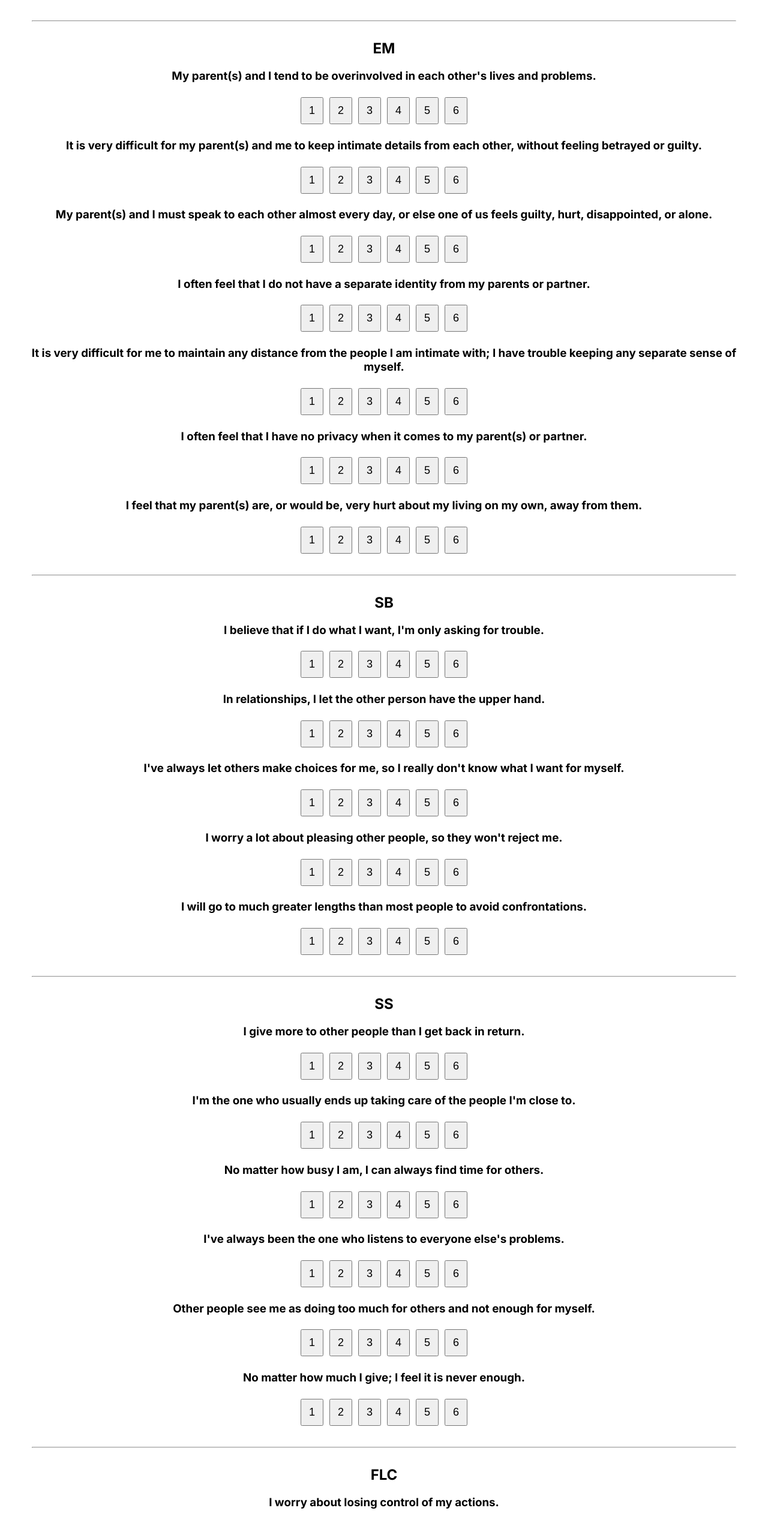
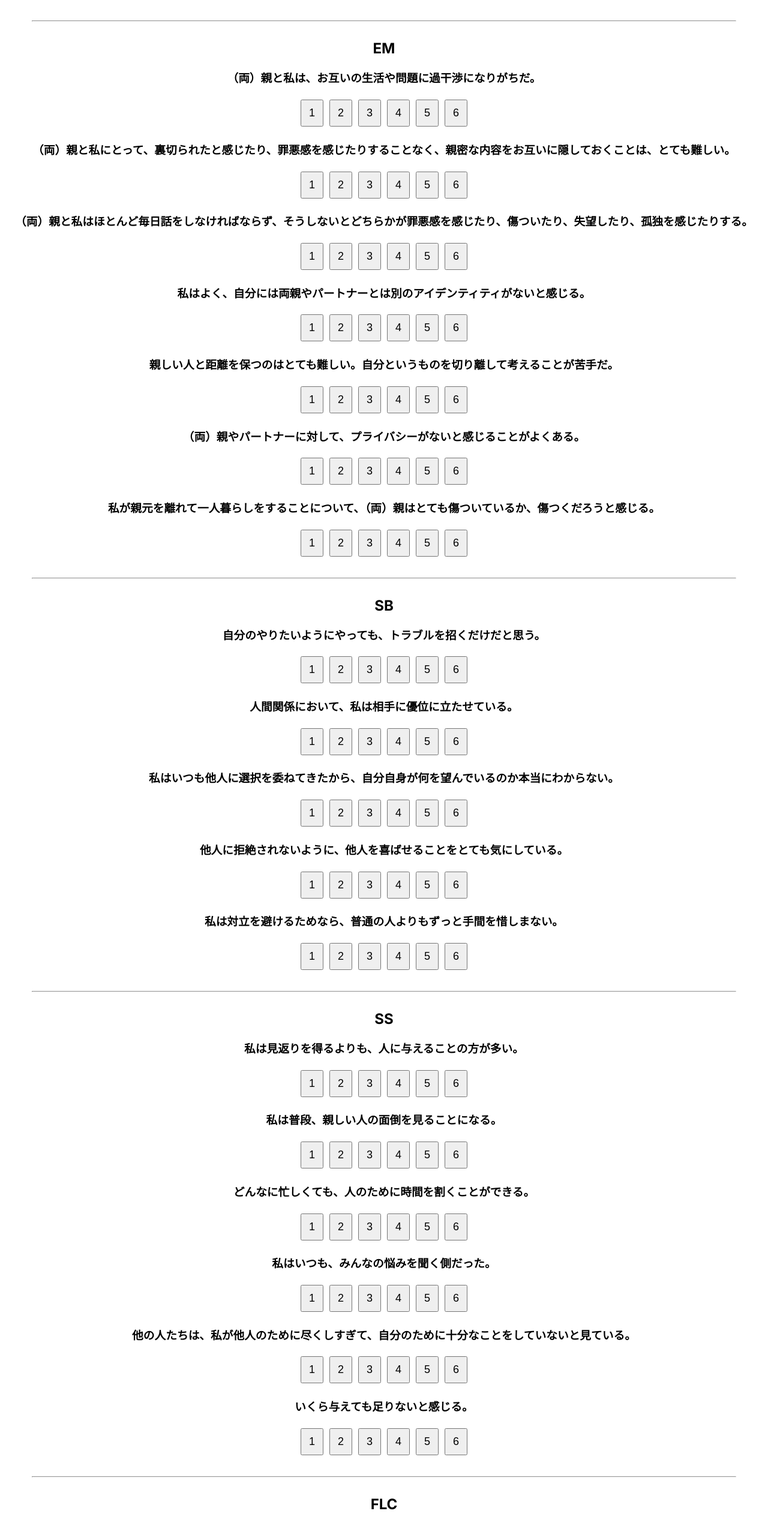
Before and after one commit to quantized-cube/my-psychology-test-app, a Next.js app: page /ysqr in a window 1280 px wide. Shown: the part 7008-9547 px from the top of the page at 60% size. Built offline with nearby package versions, Linux system fonts and the light colour scheme.

Commit message:
翻訳～89

```diff
--- a/app/ysqr/page.tsx
+++ b/app/ysqr/page.tsx
@@ -152,70 +152,70 @@ const questions_8_VH = [
 
 // 50-56: EM
 const questions_9_EM = [
-  "My parent(s) and I tend to be overinvolved in each other's lives and problems.",
-  "It is very difficult for my parent(s) and me to keep intimate details from each other, without feeling betrayed or guilty.",
-  "My parent(s) and I must speak to each other almost every day, or else one of us feels guilty, hurt, disappointed, or alone.",
-  "I often feel that I do not have a separate identity from my parents or partner.",
-  "It is very difficult for me to maintain any distance from the people I am intimate with; I have trouble keeping any separate sense of myself.",
-  "I often feel that I have no privacy when it comes to my parent(s) or partner.",
-  "I feel that my parent(s) are, or would be, very hurt about my living on my own, away from them.",
+  "（両）親と私は、お互いの生活や問題に過干渉になりがちだ。",
+  "（両）親と私にとって、裏切られたと感じたり、罪悪感を感じたりすることなく、親密な内容をお互いに隠しておくことは、とても難しい。",
+  "（両）親と私はほとんど毎日話をしなければならず、そうしないとどちらかが罪悪感を感じたり、傷ついたり、失望したり、孤独を感じたりする。",
+  "私はよく、自分には両親やパートナーとは別のアイデンティティがないと感じる。",
+  "親しい人と距離を保つのはとても難しい。自分というものを切り離して考えることが苦手だ。",
+  "（両）親やパートナーに対して、プライバシーがないと感じることがよくある。",
+  "私が親元を離れて一人暮らしをすることについて、（両）親はとても傷ついているか、傷つくだろうと感じる。",
 ];
 
 // 57- 61: SB
 const questions_10_SB = [
-  "I believe that if I do what I want, I'm only asking for trouble.",
-  "In relationships, I let the other person have the upper hand.",
-  "I've always let others make choices for me, so I really don't know what I want for myself.",
-  "I worry a lot about pleasing other people, so they won't reject me.",
-  "I will go to much greater lengths than most people to avoid confrontations.",
+  "自分のやりたいようにやっても、トラブルを招くだけだと思う。",
+  "人間関係において、私は相手に優位に立たせている。",
+  "私はいつも他人に選択を委ねてきたから、自分自身が何を望んでいるのか本当にわからない。",
+  "他人に拒絶されないように、他人を喜ばせることをとても気にしている。",
+  "私は対立を避けるためなら、普通の人よりもずっと手間を惜しまない。",
 ];
 
 // 62-67: SS
 const questions_11_SS = [
-  "I give more to other people than I get back in return.",
-  "I'm the one who usually ends up taking care of the people I'm close to.",
-  "No matter how busy I am, I can always find time for others.",
-  "I've always been the one who listens to everyone else's problems.",
-  "Other people see me as doing too much for others and not enough for myself.",
-  "No matter how much I give; I feel it is never enough.",
+  "私は見返りを得るよりも、人に与えることの方が多い。",
+  "私は普段、親しい人の面倒を見ることになる。",
+  "どんなに忙しくても、人のために時間を割くことができる。",
+  "私はいつも、みんなの悩みを聞く側だった。",
+  "他の人たちは、私が他人のために尽くしすぎて、自分のために十分なことをしていないと見ている。",
+  "いくら与えても足りないと感じる。",
 ];
 
 // 68-71: FLC
 const questions_12_FLC = [
-  "I worry about losing control of my actions.",
-  "I worry that I might seriously harm someone physically or emotionally if my anger gets out of control.",
-  "I feel that I must control my emotions and impulses, or something bad is likely to happen.",
-  "A lot of anger and resentment build up inside of me that I don't express.",
+  "自分の行動をコントロールできなくなることを心配している。",
+  "怒りが抑えられなくなったら誰かに身体的または精神的に深刻な危害を加えるのではないかと心配になる。",
+  "自分の感情や衝動をコントロールしなければ、何か悪いことが起こりそうな気がする。",
+  "表現できない怒りや憤りが私の中に溜まっている。",
 ];
 
 // 72-76:EC
 const questions_13_EC = [
-  "I am too self-conscious to show positive feelings to others (e.g., affection, showing I care).",
-  "I find it embarrassing to express my feelings to others.",
-  "I find it hard to be warm and spontaneous.",
-  "I control myself so much that people think I am unemotional.",
-  "People see me as uptight emotionally.",
+  "自意識過剰で、他人に肯定的な感情を示せない（愛情、気遣いを示すなど）。",
+  "自分の気持ちを他人に伝えるのは恥ずかしいことだと思う。",
+  "温かく自発的に行動するのは難しい。",
+  "私は自分をコントロールしすぎて、感情的でないと思われてしまう。",
+  "みんなは私のことを感情的に堅苦しいと見ている。",
 ];
 
 // 77-83: US
 const questions_14_US = [
-  "I must be the best at most of what I do; I can't accept second best. ",
-  "I strive to keep almost everything in perfect order.  ",
-  "I have so much to accomplish that there is almost no time to really relax.",
-  "I must meet all my responsibilities.",
-  "I often sacrifice pleasure and happiness to meet my own standards.",
-  "I can't let myself off the hook easily or make excuses for my mistakes.",
-  "I always must be Number One, in terms of my performance.",
+  "私は自分のすることのほとんどで一番でなければならない。二番目は受け入れられない。",
+  "私はほぼすべてのものを完璧な状態に保つよう努めている。",
+  "やり遂げなければならないことが多すぎて、本当にリラックスする時間はほとんどない。",
+  "私はすべての責任を果たさなければならない。",
+  "私は自分の基準を満たすために、喜びや幸福を犠牲にすることが多い。",
+  "自分のミスを簡単に見逃したり、言い訳をするわけにはいかない。",
+  "自分のパフォーマンスに関しては、常にナンバーワンでなければならない。",
 ];
 
 // 84-89: ET
 const questions_15_ET = [
-  "I have a lot of trouble accepting \"no\" for an answer when I want something from other people.",
-  "I hate to be constrained or kept from doing what I want.",
-  "I feel that I shouldn't have to follow the normal rules and conventions other people do. ",
-  "I often find that I am so involved in my own priorities that I don't have time to give to friends or family.",
-  "People often tell me I am very controlling about the ways things are done.",
-  "I can't tolerate other people telling me what to do.",
+  "他の人に何かを求めるときに、「ノー」という答えを受け入れるのがとても苦手だ。",
+  "私は束縛されたり、自分のやりたいことを妨げられたりするのが大嫌いだ。",
+  "他の人がやっている普通のルールや慣習に従う必要はないと感じている。",
+  "自分のことを優先するあまり、友人や家族に割く時間がないことがよくある。",
+  "私はよく、物事の進め方についてとても支配的だと言われる。",
+  "他人が私に指図するのは許せない。",
 ];
 
 // 90-94: IS
```
